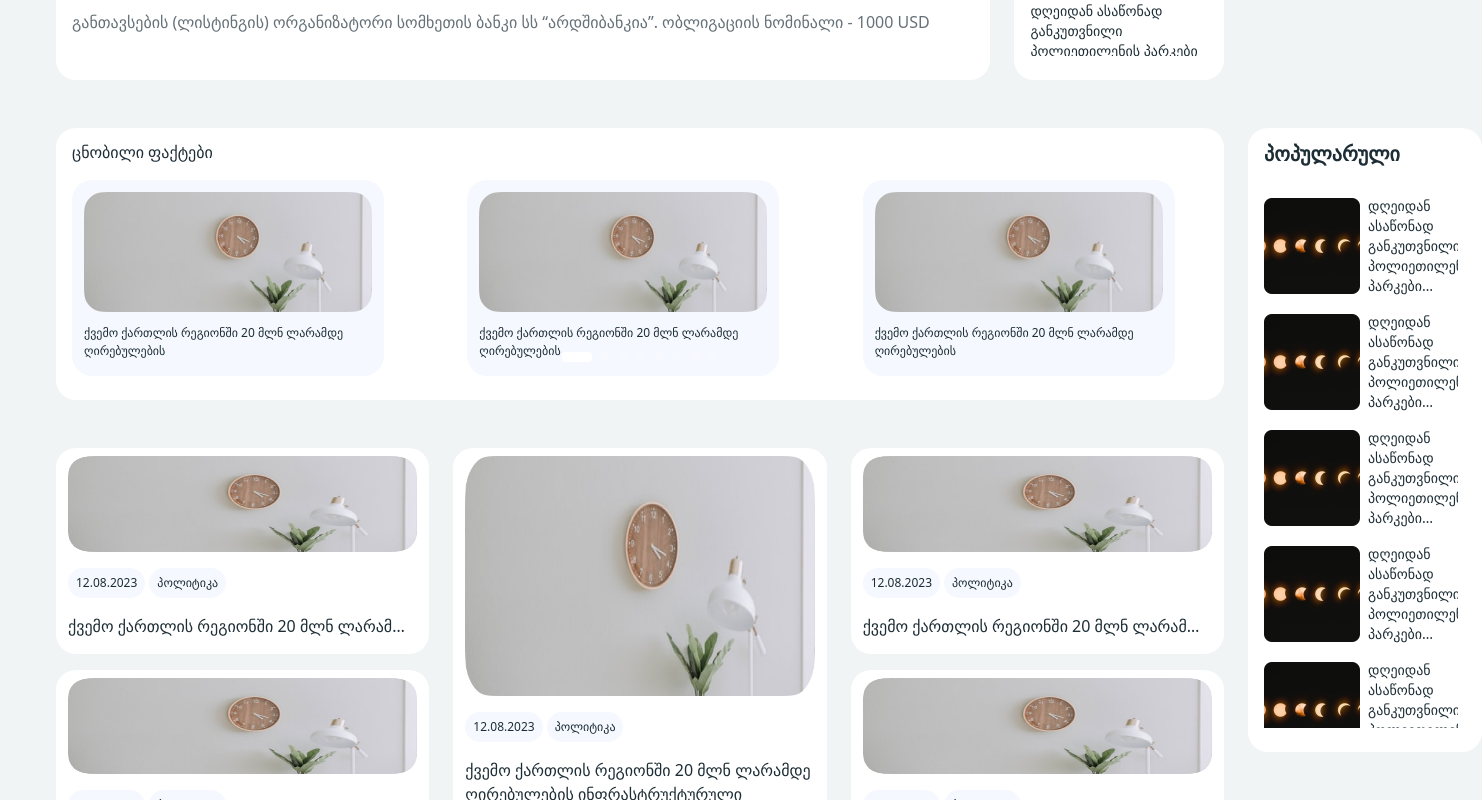
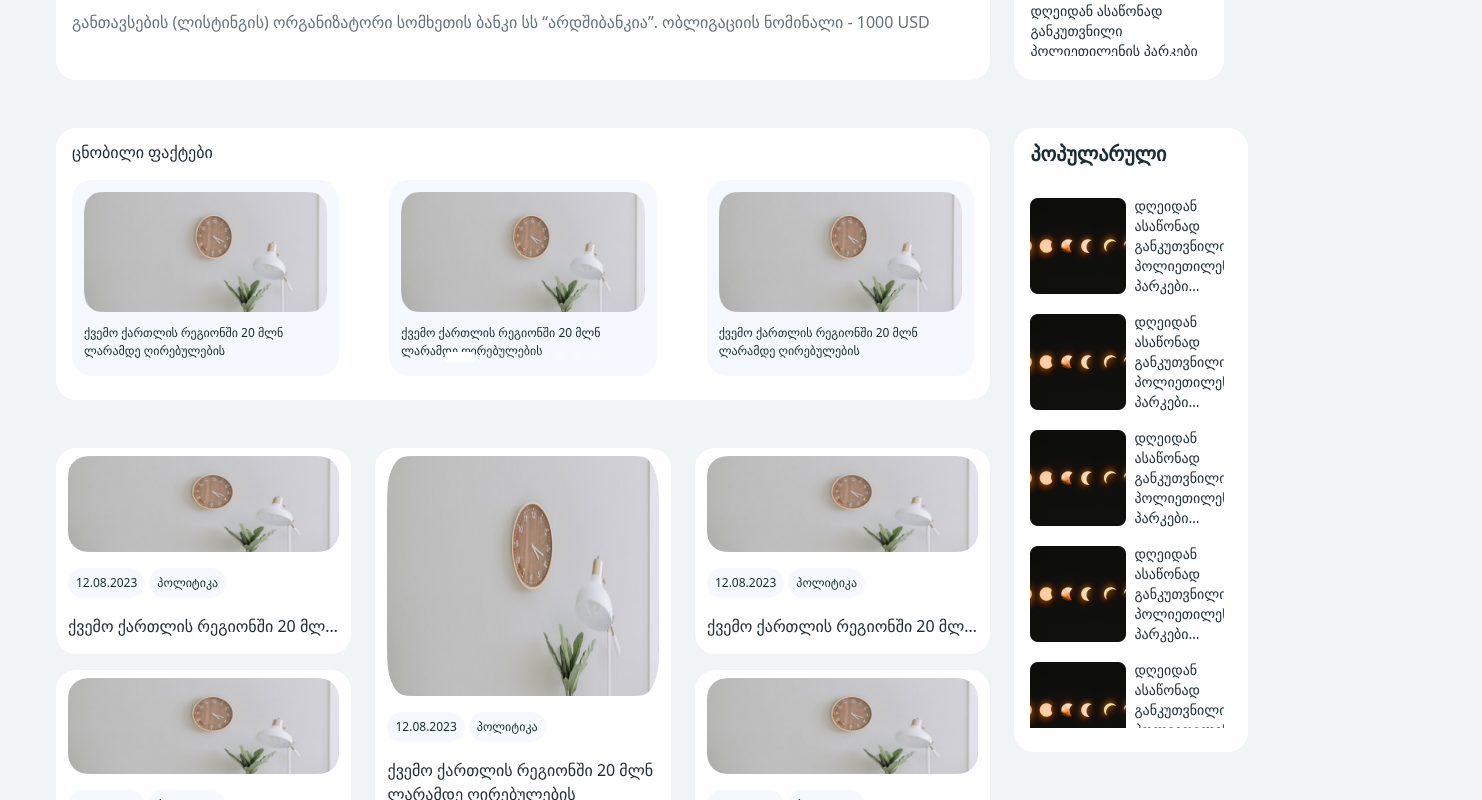
Before and after one commit to Olegbobokhidze/clipart-vuejs-task, a Vue app: page / in a window 1280 px wide. Shown: the part 680-1480 px from the top of the page, 1482 px wide, since content can reach past the window. Built offline with nearby package versions, Linux system fonts and the light colour scheme.

Commit message:
fix: layout of home

```diff
--- a/src/App.vue
+++ b/src/App.vue
@@ -2,11 +2,11 @@
 import { useWindowSize } from '@vueuse/core'
 
 import HomeHero from '@/components/HomeHero.vue'
-import HomeAllNews from './components/HomeAllNews.vue'
-import HomePopularNews from './components/HomePopularNews.vue'
-import HomeFamousFacts from './components/HomeFamousFacts.vue'
-import HomeBlogs from './components/HomeBlogs.vue'
-import DefaultNavbar from './components/shared/DefaultNavbar.vue'
+import HomeAllNews from '@/components/HomeAllNews.vue'
+import HomePopularNews from '@/components/HomePopularNews.vue'
+import HomeFamousFacts from '@/components/HomeFamousFacts.vue'
+import HomeBlogs from '@/components/HomeBlogs.vue'
+import DefaultNavbar from '@/components/shared/DefaultNavbar.vue'
 
 const { width } = useWindowSize()
 </script>
@@ -16,11 +16,12 @@ const { width } = useWindowSize()
     class="flex h-full w-full flex-col items-center justify-center gap-6 pb-24 tablet:gap-10 tablet:px-12 small:gap-12 small:px-14 large:gap-[4.125rem]"
   >
     <DefaultNavbar />
+
     <div v-if="width >= 1240" class="mt-[8.125rem] flex h-[630px] w-full flex-row gap-6">
       <HomeHero />
       <HomeAllNews />
     </div>
-    <div v-else class="mt-[6rem]">
+    <div v-else-if="width < 1240" class="mt-[6rem] w-full">
       <HomeHero />
     </div>
 
@@ -30,7 +31,7 @@ const { width } = useWindowSize()
     </div>
 
     <div v-if="width >= 1240" class="flex h-full w-full flex-row gap-6">
-      <div class="flex h-full w-full flex-col gap-6 small:gap-12 large:gap-[4.125rem]">
+      <div class="flex h-full max-w-[80%] flex-col gap-6 small:gap-12 large:gap-[4.125rem]">
         <HomeFamousFacts />
         <HomeBlogs />
       </div>
```
